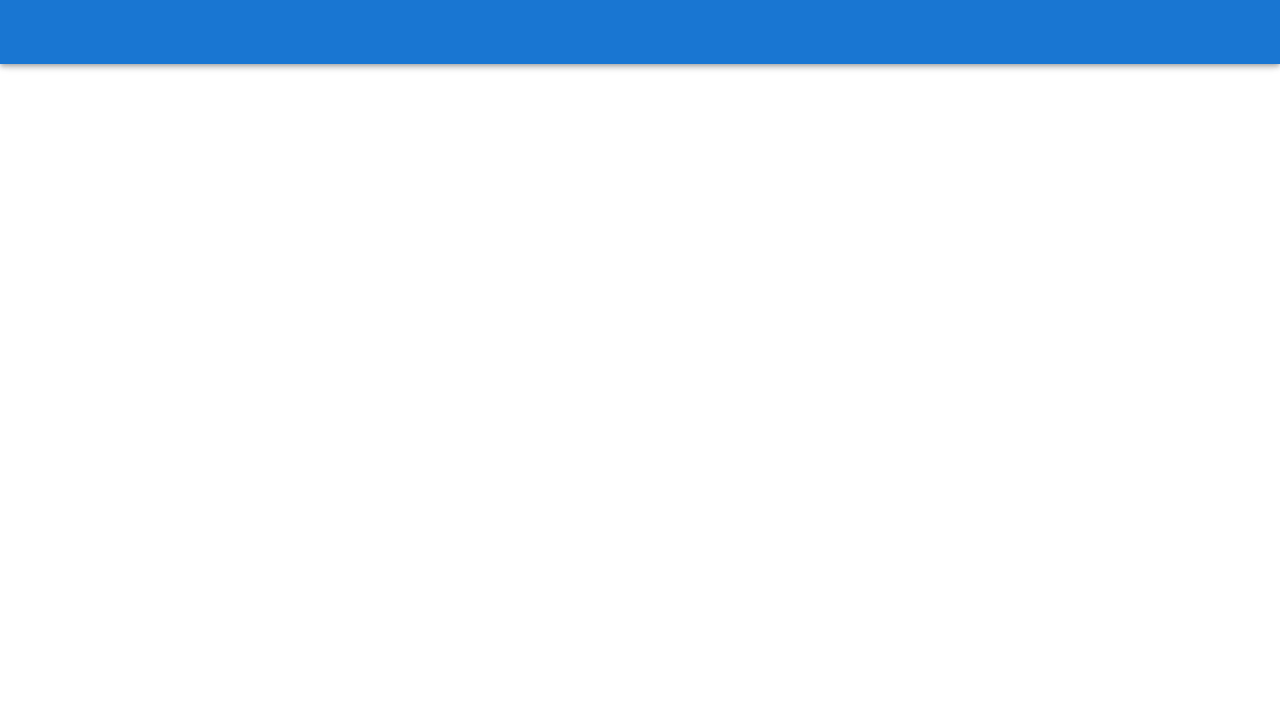
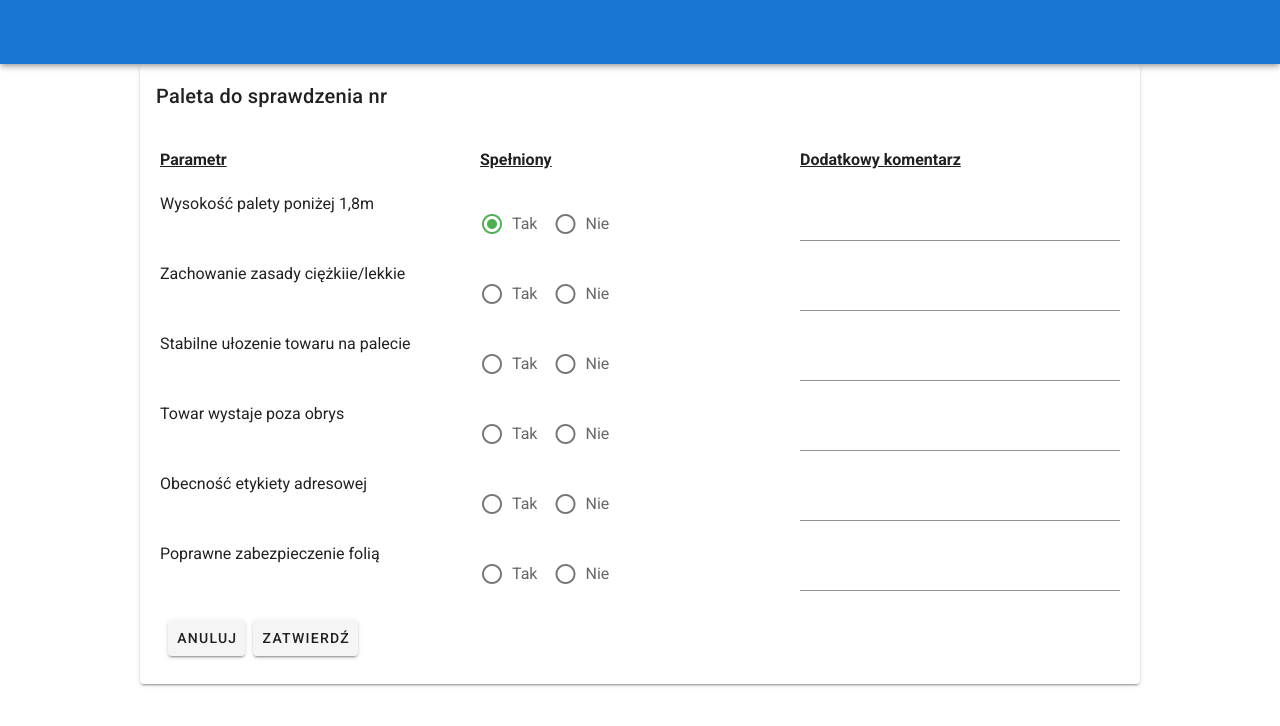
Before and after one commit to nowaczewskimarcin/pallet-check-frontend, a Vue app: page /palletcheck in a window 1280 px wide. Shown: the top 726 px of the page. Built offline with nearby package versions, Linux system fonts and the light colour scheme.

Commit message:
First create PalletCheckView

```diff
--- a/src/views/PalletCheckView.vue
+++ b/src/views/PalletCheckView.vue
@@ -1,6 +1,110 @@
 <template>
 
-    <v-card class="mx-auto" max-width="1000" tile>
+    <v-card class="mx-auto" max-width="1000">
+        <v-card-title>Paleta do sprawdzenia nr </v-card-title>
+        <v-container class="mb-3 pa-md-5 mx-lg-auto">
+
+            <v-row no-gutters class="mb-5 mx-auto text-decoration-underline">
+                <v-col>
+                    <h4>Parametr</h4>
+                </v-col>
+                <v-col>
+                    <h4>Spełniony</h4>
+                </v-col>
+                <v-col>
+                    <h4>Dodatkowy komentarz</h4>
+                </v-col>
+            </v-row>
+            <v-row no-gutters>
+                <v-col>
+                    Wysokość palety poniżej 1,8m
+                </v-col>
+                <v-col>
+                    <v-radio-group row mandatory>
+                        <v-radio row label="Tak" value="radio-1" color="success"></v-radio>
+                        <v-radio row label="Nie" value="radio-2" color="error"></v-radio>
+                    </v-radio-group>
+                </v-col>
+                <v-col>
+                    <v-text-field></v-text-field>
+                </v-col>
+            </v-row>
+            <v-row no-gutters>
+                <v-col>
+                    Zachowanie zasady ciężkiie/lekkie
+                </v-col>
+                <v-col>
+                    <v-radio-group row>
+                        <v-radio label="Tak" value="radio-1" color="success"></v-radio>
+                        <v-radio label="Nie" value="radio-2" color="error"></v-radio>
+                    </v-radio-group>
+                </v-col>
+                <v-col>
+                    <v-text-field></v-text-field>
+                </v-col>
+            </v-row>
+            <v-row no-gutters>
+                <v-col>
+                    Stabilne ułozenie towaru na palecie
+                </v-col>
+                <v-col>
+                    <v-radio-group row>
+                        <v-radio label="Tak" value="radio-1" color="success"></v-radio>
+                        <v-radio label="Nie" value="radio-2" color="error"></v-radio>
+                    </v-radio-group>
+                </v-col>
+                <v-col>
+                    <v-text-field></v-text-field>
+                </v-col>
+            </v-row>
+            <v-row no-gutters>
+                <v-col>
+                    Towar wystaje poza obrys
+                </v-col>
+                <v-col>
+                    <v-radio-group row>
+                        <v-radio label="Tak" value="radio-1" color="success"></v-radio>
+                        <v-radio label="Nie" value="radio-2" color="error"></v-radio>
+                    </v-radio-group>
+                </v-col>
+                <v-col>
+                    <v-text-field></v-text-field>
+                </v-col>
+            </v-row>
+            <v-row no-gutters>
+                <v-col>
+                    Obecność etykiety adresowej
+                </v-col>
+                <v-col>
+                    <v-radio-group row>
+                        <v-radio label="Tak" value="radio-1" color="success"></v-radio>
+                        <v-radio label="Nie" value="radio-2" color="error"></v-radio>
+                    </v-radio-group>
+                </v-col>
+                <v-col>
+                    <v-text-field></v-text-field>
+                </v-col>
+            </v-row>
+            <v-row no-gutters>
+                <v-col>
+                    Poprawne zabezpieczenie folią
+                </v-col>
+                <v-col>
+                    <v-radio-group row>
+                        <v-radio label="Tak" value="radio-1" color="success"></v-radio>
+                        <v-radio label="Nie" value="radio-2" color="error"></v-radio>
+                    </v-radio-group>
+                </v-col>
+                <v-col>
+                    <v-text-field></v-text-field>
+                </v-col>
+            </v-row>
+
+            <v-card-actions class="text-center">
+                <v-btn @click="returnToMenu">Anuluj</v-btn>
+                <v-btn>Zatwierdź</v-btn>
+            </v-card-actions>
+        </v-container>
     </v-card>
 
 </template>
@@ -13,6 +117,12 @@ export default {
         }
     },
     methods: {
+        returnToMenu() {
+            this.$router.push('/')
+        }
     }
 }
 </script>
+
+<style scoped>
+</style>
```
Also changed, not shown: src/router/index.js (+7 -1 lines), src/views/PalletsSelectView.vue (+6 -4 lines).
